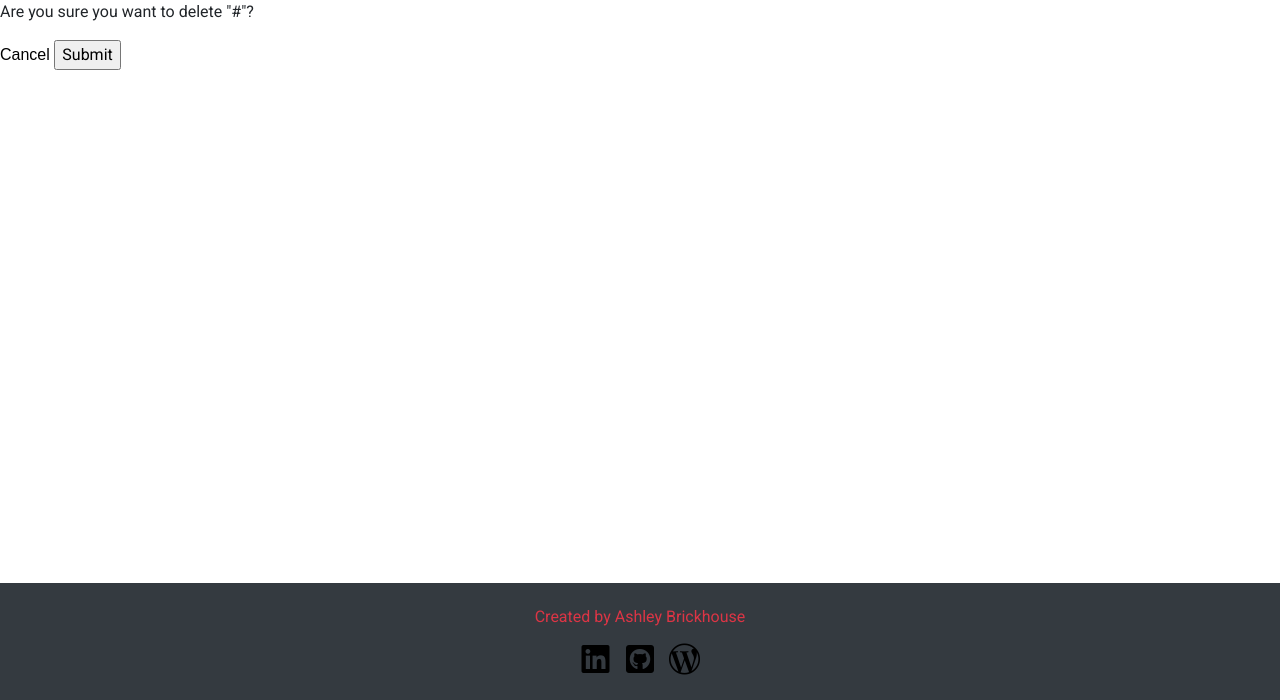
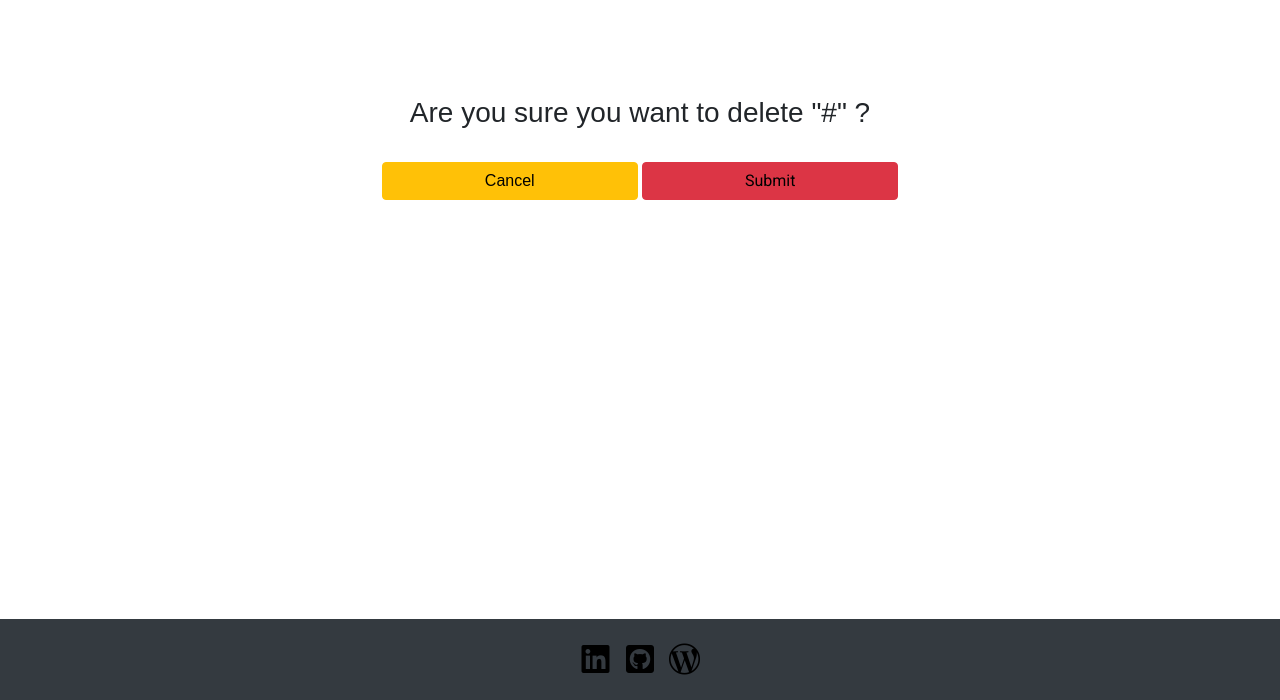
Before and after one commit to ashbrick/Password-Vault, a Django app: page /passwords/delete/1 in a window 1280 px wide. Shown: the part 100-800 px from the top of the page. Run offline with Django 3.2, Linux system fonts and the light colour scheme; tables that the repository leaves empty hold one stand-in row (values such as "Sample post"); some libraries are stand-ins or nearby versions; some web fonts are replaced.

Commit message:
styled delete confirmation page

```diff
--- a/templates/homeapp/index.html
+++ b/templates/homeapp/index.html
@@ -36,7 +36,7 @@
 <br>
 <section id="intro-jumbotron">
   <div class="container">
-     <div class="jumbotron" style="background-image: url('{% static 'img/redvault.png' %}')"; background-size: 100% 100%">
+    <div class="jumbotron" style="background-image: url('{% static 'img/redvault.png' %}')" ; background-size: 100% 100%">
       <h1 class="text-white">
         Welcome to the Vault
       </h1>
--- a/templates/partials/_footer.html
+++ b/templates/partials/_footer.html
@@ -1,9 +1,5 @@
 <!-- FOOTER -->
 <footer id="main-footer" class="py-4 bg-dark text-center">
-    <div class="container">
-      <div class="credits text-danger">
-        <p>Created by Ashley Brickhouse </p>
-      </div>
   <div class="container">
     <div class="social-icons">
       <a href="https://www.linkedin.com/in/ashley-brickhouse-995236115/"><i class="fab fa-linkedin fa-fw fa-2x"></i></a>
@@ -12,6 +8,5 @@
     </div>
   </div>
 
-    </div>
 
 </footer>
--- a/templates/passwords/delete.html
+++ b/templates/passwords/delete.html
@@ -3,14 +3,31 @@
 {% block title %} | Delete {% endblock %}
 {% block content %}
 
-<p>Are you sure you want to delete "{{ password }}"?</p>
+<br>
+<br>
+<br>
+<br>
 
-<form class="" action="{% url 'delete' password.id %}" method="POST">
-  {% csrf_token %}
+<div class="confirm-prompt text-center">
+  <h3>Are you sure you want to delete "{{ password }}" ?</h3>
+<br>
+  <form class="" action="{% url 'delete' password.id %}" method="POST">
+    {% csrf_token %}
 
-  <a href="{% url 'passwords' %}">Cancel</a>
+    <button
+    type="button"
+    class="btn btn-warning"
+    style="width:20%"
+    name="cancel">
+    <a href="{% url 'passwords' %}">Cancel</a></button>
 
-  <input type="submit" name="Confirm">
-</form>
+    <input
+    class="btn btn-danger"
+    style="width:20%"
+    type="submit"
+    name="Confirm">
+  </form>
+</div>
+
 
 {% endblock %}
--- a/vault/static/css/style.css
+++ b/vault/static/css/style.css
@@ -5,7 +5,7 @@ button, a, .btn {
 
 .delete-btn {
   text: black;
-  text-align:center;
+  text-align: center;
 }
 
 :root {
@@ -25,7 +25,6 @@ p, i, input {
   max-width: 100%;
   margin: 0;
 } */
-
 /* #bg{
     background-size: 100%;
     max-width: 100%;
@@ -42,7 +41,7 @@ footer {
   line-height: 20px;
 }
 
-.social-icons > a:hover {
+.social-icons>a:hover {
   cursor: pointer;
   color: #F2C57C;
 }
```
Also changed, not shown: templates/passwords/passwords.html (indentation only). Lines whose indentation alone changed are shown as unchanged.
